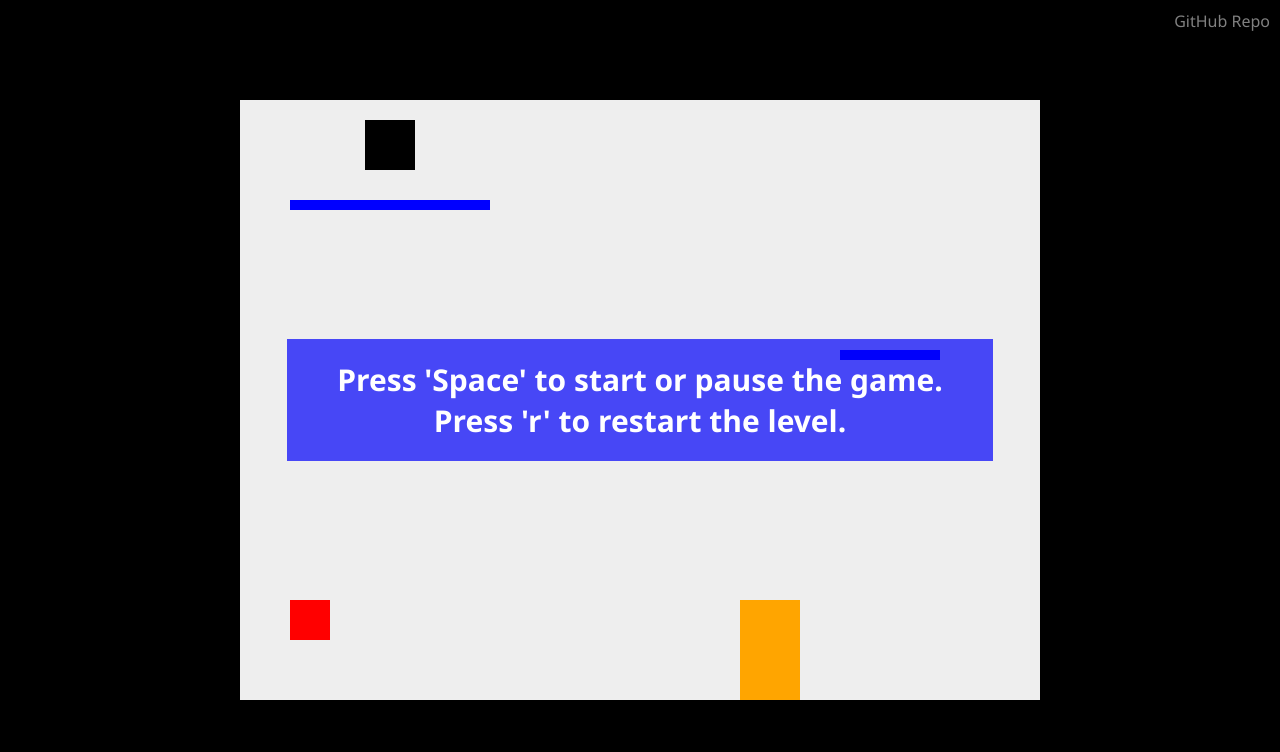
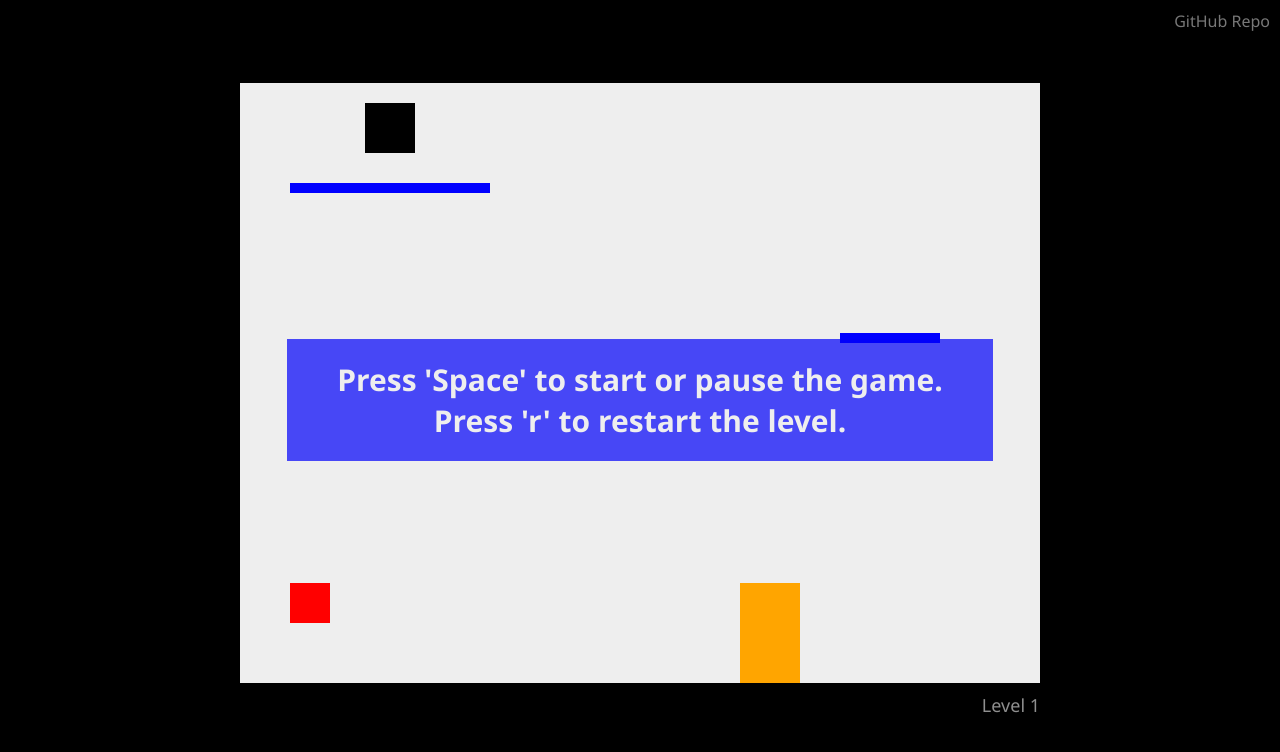
Before and after one commit to ScriptRaccoon/jump-and-run-template, a plain HTML site: page index.html in a window 1280 px wide. Drawn offline with Linux system fonts and the light colour scheme.

Commit message:
small level counter

```diff
--- a/css/style.css
+++ b/css/style.css
@@ -6,7 +6,7 @@
 body {
     background-color: black;
     font-family: "Segoe UI", Tahoma, Geneva, Verdana, sans-serif;
-    color: white;
+    color: #eee;
 }
 
 main {
@@ -15,17 +15,25 @@ main {
     justify-content: center;
     align-items: center;
     flex-direction: column;
+    position: relative;
 }
 
 #info {
     display: none;
     text-align: center;
     position: absolute;
-    color: white;
     font-size: 30px;
     font-weight: 600;
     background-color: rgb(0, 0, 250, 0.7);
     padding: 20px 50px;
+}
+
+#levelCount {
+    margin-top: 10px;
+    opacity: 0.6;
+    width: 800px;
+    text-align: right;
+    font-size: 18px;
 }
 
 canvas {
--- a/index.html
+++ b/index.html
@@ -14,7 +14,8 @@
         </aside>
         <main>
             <canvas id="canvas" width="800" height="600"></canvas>
-            <aside id="info"></aside>
+            <small id="levelCount"></small>
+            <section id="info"></section>
         </main>
 
         <script src="./js/main.js" type="module"></script>
--- a/js/Game.js
+++ b/js/Game.js
@@ -1,6 +1,8 @@
 import { level0 } from "./levels/level0.js";
 import { level1 } from "./levels/level1.js";
 import { writeInfo } from "./info.js";
+
+const levelCount = document.getElementById("levelCount");
 
 export class Game {
     constructor(levelList) {
@@ -10,17 +12,18 @@ export class Game {
             lev.game = this;
             lev.index = this.levelList.length;
         }
-        this.currentLevelIndex = 0;
+        this.currentLevelIndex = 1;
     }
 
     get currentLevel() {
-        return this.levelList[this.currentLevelIndex];
+        return this.levelList[this.currentLevelIndex - 1];
     }
 
     start() {
         if (this.levelList.length === 0) return;
         this.currentLevel.drawObjects();
         this.currentLevel.addControls();
+        levelCount.innerText = "Level " + this.currentLevelIndex;
         writeInfo(
             "Press 'Space' to start or pause the game.<br>" +
                 "Press 'r' to restart the level."
@@ -29,10 +32,11 @@ export class Game {
 
     switchToNextLevel() {
         this.currentLevelIndex++;
-        if (this.currentLevelIndex >= this.levelList.length) {
+        if (this.currentLevelIndex > this.levelList.length) {
             writeInfo("You won the game!");
             return;
         }
+        levelCount.innerText = "Level " + this.currentLevelIndex;
         this.currentLevel.addControls();
         this.currentLevel.start();
     }
```
